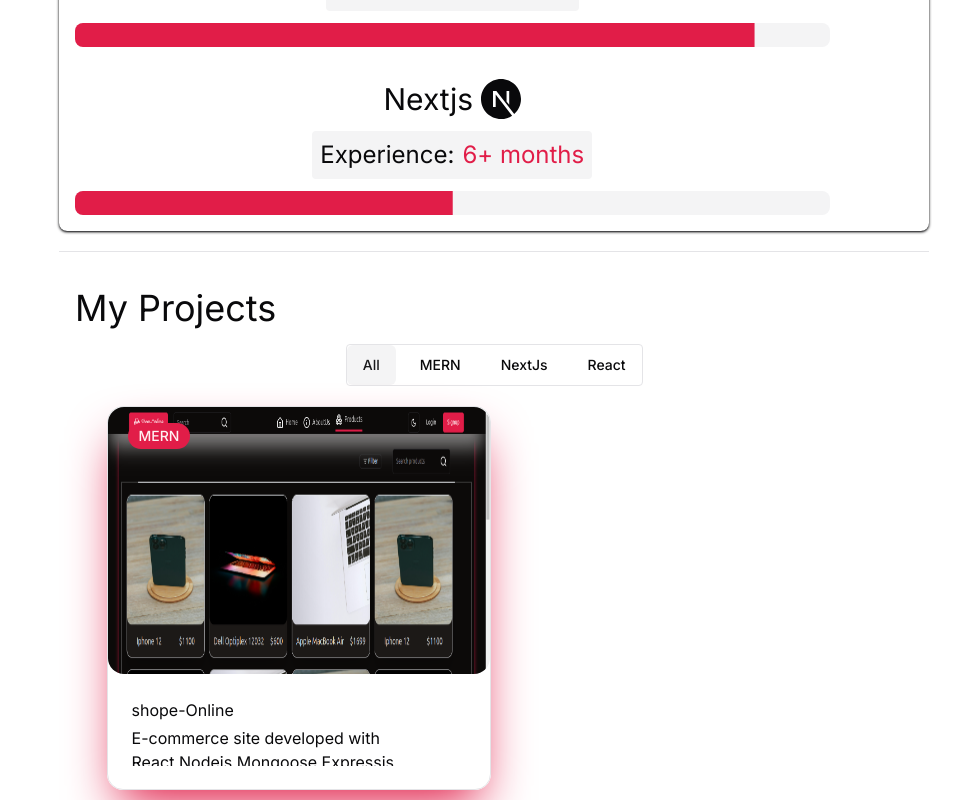
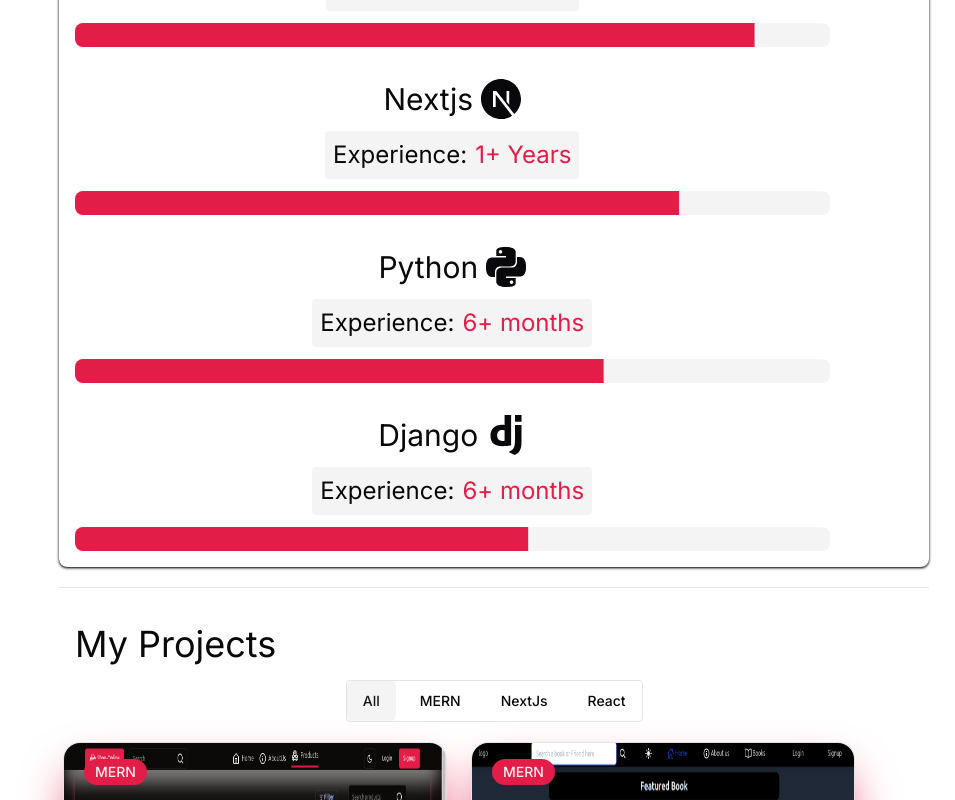
Before and after one commit to Azhar-lone/AzharLone_Portfolio, a Next.js app: page / in a window 1280 px wide. Shown: the part 3040-3840 px from the top of the page, without its empty margins (325-1280 px from the left). Built offline with nearby package versions, Linux system fonts and the light colour scheme.

Commit message:
added new skills and changed styles

```diff
--- a/src/app/components/Projects.tsx
+++ b/src/app/components/Projects.tsx
@@ -41,7 +41,7 @@
           </Button>
         ))}
       </div>
-      <div className="flex  gap-5 flex-wrap  flex-row  mx-auto w-[90%]">
+      <div className="flex gap-5 flex-wrap  flex-row ">
         {filteredProjects.map((project: projectType, index: number) => {
           return <ProjectCard project={project} key={index} />;
         })}
--- a/src/app/components/Skills.tsx
+++ b/src/app/components/Skills.tsx
@@ -21,6 +21,8 @@
   SiPostgresql,
   SiLinux,
   SiNextdotjs,
+  SiPython,
+SiDjango
 } from "react-icons/si";
 interface progressType {
   value: number;
@@ -113,6 +115,18 @@
       value: 0,
       text: "Nextjs",
       Icon: SiNextdotjs,
+      experience: "1 Year",
+    },
+    {
+      value: 0,
+      text: "Python",
+      Icon: SiPython,
+      experience: "6+ months",
+    },
+    {
+      value: 0,
+      text: "Django",
+      Icon: SiDjango,
       experience: "6+ months",
     },
   ]);
@@ -235,9 +249,21 @@
     experience: "1+ years",
   },
   {
-    value: 50,
+    value: 80,
     text: "Nextjs",
     Icon: SiNextdotjs,
+    experience: "1+ Years",
+  },
+  {
+    value: 70,
+    text: "Python",
+    Icon: SiPython,
+    experience: "6+ months",
+  },
+  {
+    value: 60,
+    text: "Django",
+    Icon: SiDjango,
     experience: "6+ months",
   },
 ];
```
Also changed, not shown: 1 other file (tests, documents, lock files or other folders).
